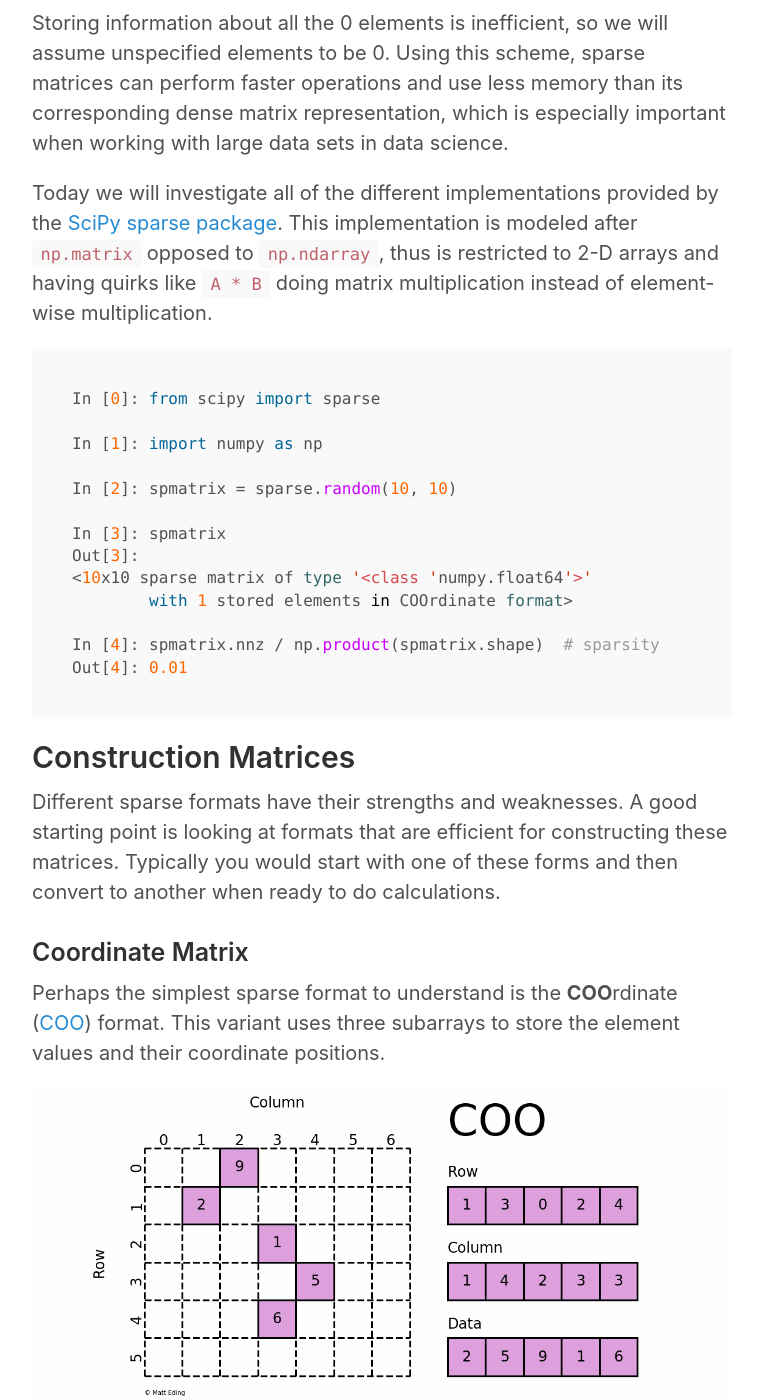
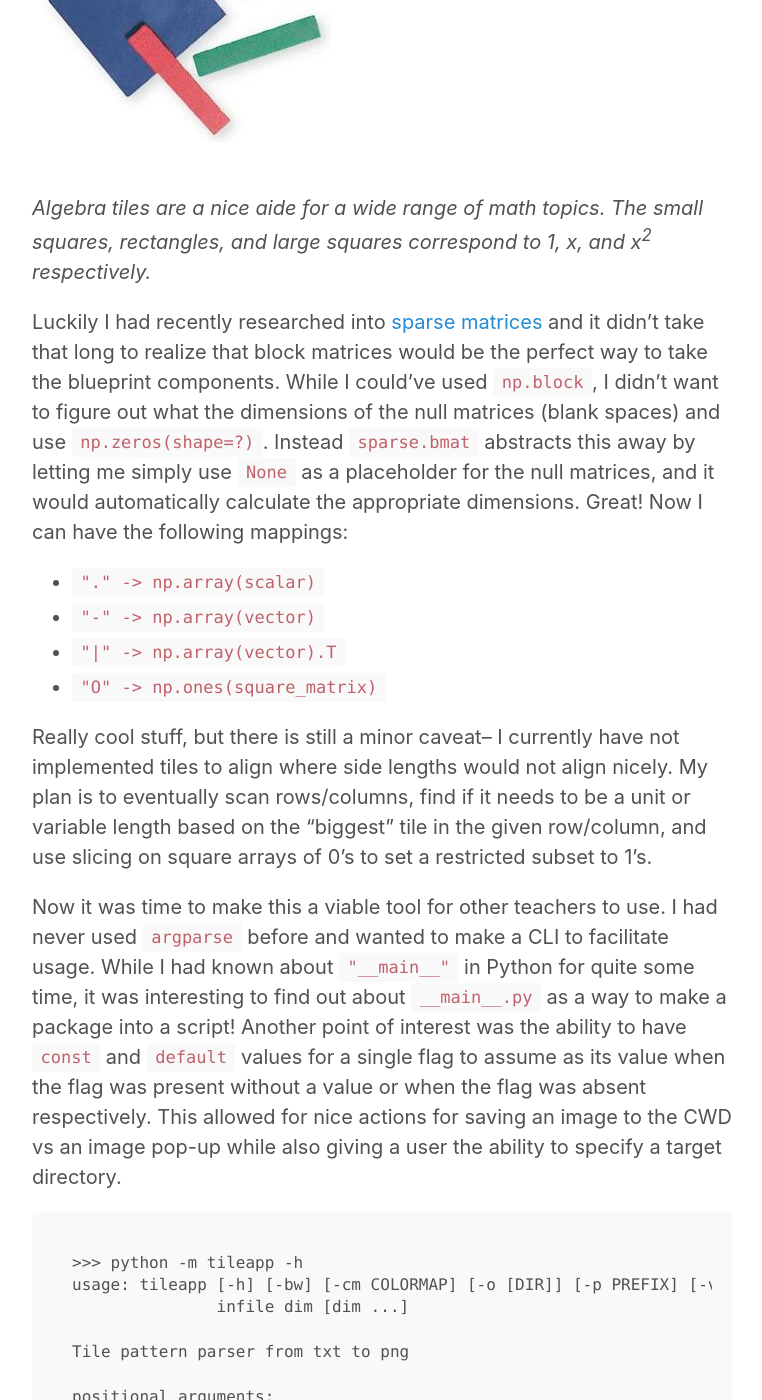
Before and after one commit to MattEding/matteding.github.io, a Jekyll site: the page built from index.html, in a window 1280 px wide and 1400 px high, scrolled down 1530 px. Shown: the whole window, without its empty margins (258-1020 px from the left). Built offline with Jekyll 4.4.1, drawn with Linux system fonts in a browser that asks for light colours; the list of posts is cut into pages by our own code; some of the changed text lies outside the part shown.

Commit message:
tile pattern app

````diff
--- a/_config.yml
+++ b/_config.yml
@@ -35,41 +35,3 @@ pages_list:
   About: '/about'
   Archive: '/archive'
   Feed: '/index.html'
-
-
-# --- Footer options --- #
-
-# Select your active Social Network Links.
-# Uncomment the links you want to show in the footer and add your information to each link.
-# You can reorder the items to define the link order.
-# If you want to add a new link that isn't here, you'll need to also edit the file _data/SocialNetworks.yml
-social-network-links:
-  rss: true
-  email: "matteding@gmail.com"
-# facebook: daattali
-  github: MattEding
-# twitter: daattali
-#  reddit: yourname
-#  google-plus: +DeanAttali
-  linkedin: matteding
-#  xing: yourname
-#  stackoverflow: "3943160/daattali"
-#  snapchat: deanat78
-#  instagram: deanat78
-#  youtube: user/deanat78
-#  spotify: yourname
-#  telephone: +14159998888
-#  steam: deanat78
-#  twitch: yourname
-#  yelp: yourname
-
-# Select which share links to show in posts
-share-links-active:
-  twitter: true
-  facebook: true
-  google: false
-  linkedin: true
-
-# How to display the link to the website in the footer
-# Remove this if you don't want a link in the footer
-url-pretty: "matteding.github.io" # eg. "deanattali.com/beautiful-jekyll"
--- a/_data/SocialNetworks.yml
+++ /dev/null
@@ -1,97 +0,0 @@
-# You can define your custom social network links here.
-# Use the same key you added in _config.yml -> social-network-links.
-# In addition to that you need to specify the following properties:
-#   name: Specify a user-friendly name that will be used as a link title
-#   baseURL: Define a base URL which will be combined with the value of
-#            site.social-network-links.<key>
-#   icon: Specify a valid fontawesome icon class
-
-facebook:
-  name: "Facebook"
-  baseURL: "https://www.facebook.com/"
-  icon: "fa-facebook"
-
-github:
-  name: "GitHub"
-  baseURL: "https://github.com/"
-  icon: "fa-github"
-
-twitter:
-  name: "Twitter"
-  baseURL: "https://twitter.com/"
-  icon: "fa-twitter"
-
-reddit:
-  name: "Reddit"
-  baseURL: "https://reddit.com/u/"
-  icon: "fa-reddit"
-
-google-plus:
-  name: "Google+"
-  baseURL: "https://plus.google.com/"
-  icon: "fa-google-plus"
-
-email:
-  name: "Email me"
-  baseURL: "mailto:"
-  icon: "fa-envelope"
-
-linkedin:
-  name: "LinkedIn"
-  baseURL: "https://linkedin.com/in/"
-  icon: "fa-linkedin"
-
-xing:
-  name: "Xing"
-  baseURL: "https://www.xing.com/profile/"
-  icon: "fa-xing"
-
-stackoverflow:
-  name: "StackOverflow"
-  baseURL: "https://stackoverflow.com/users/"
-  icon: "fa-stack-overflow"
-
-snapchat:
-  name: "Snapchat"
-  baseURL: "https://www.snapchat.com/add/"
-  icon: "fa-snapchat-ghost"
-
-instagram:
-  name: "Instagram"
-  baseURL: "https://www.instagram.com/"
-  icon: "fa-instagram"
-
-youtube:
-  name: "YouTube"
-  baseURL: "https://www.youtube.com/"
-  icon: "fa-youtube"
-
-spotify:
-  name: "Spotify"
-  baseURL: "https://open.spotify.com/user/"
-  icon: "fa-spotify"
-
-telephone:
-  name: "Phone"
-  baseURL: "tel:"
-  icon: "fa-phone"
-
-rss:
-  name: "RSS"
-  baseURL: "{{ '/feed.xml' | prepend: site.baseurl }}"
-  icon: "fa-rss"
-
-steam:
-  name: "Steam"
-  baseURL: "https://steamcommunity.com/id/"
-  icon: "fa-steam"
-
-twitch:
-  name: "Twitch"
-  baseURL: "https://www.twitch.tv/"
-  icon: "fa-twitch"
-
-yelp:
-  name: "Yelp"
-  baseURL: "https://{{ site.author.yelp }}.yelp.com"
-icon: "fa-yelp"
--- /dev/null
+++ b/_posts/2019-05-21-tilepattern.md
@@ -0,0 +1,117 @@
+# Tile Pattern App
+
+Back from my teaching days, I had written some rudimetry code to assist in making
+[tile patterns](https://tasks.illustrativemathematics.org/content-standards/tasks/2121)
+for my algebra students to make predictions and write equations. Recently I had decided
+to revisit this idea in a more robust manner and it eventually evolved into a Flask app
+where you can find a working version deployed on [Heroku](https://tilepattern.herokuapp.com/).
+
+![Pattern Fig. 2](/images/pat1_fig2.png) <!-- make this a gif of the figures -->
+_Color-coding exposes the pattern's structure._
+
+It has definitely been a fun and interesting experience making this come to fruition.
+My plan was to first make a Python script to parse a text file that contains a
+template for the tile pattern. I quickly settled on using "." for a unit tile,
+"-" or "|" for a linear tile, and "O" for a quadratic tile as I felt that these
+were easy to type and correspond visually with actual [algebra tiles](https://en.wikipedia.org/wiki/Algebra_tile). For example the pattern above would have a text template of:
+
+```
+ .
+||O
+ .
+```
+
+![Algebra Tiles](/images/algtiles.png)
+_Algebra tiles are a nice aide for a wide range of math topics._
+_The small squares, rectangles, and large squares correspond to 1, x, and x<sup>2</sup> respectively._
+
+Luckily I had recently researched into [sparse matrices](https://matteding.github.io/2019/04/25/sparse-matrices/) and it didn't take that long
+to realize that block matrices would be the perfect way to take the blueprint
+components. While I could've used `np.block`, I didn't want to figure out what the
+dimensions of the null matrices (blank spaces) and use `np.zeros(shape=?)`.
+Instead `sparse.bmat` abstracts this away by letting me simply use `None` as a
+placeholder for the null matrices, and it would automatically calculate the
+appropriate dimensions. Great! Now I can have the following mappings:
+
+- `"." -> np.array(scalar)`
+- `"-" -> np.array(vector)`
+- `"|" -> np.array(vector).T`
+- `"O" -> np.ones(square_matrix)`
+
+Really cool stuff, but there is still a minor caveat--
+I currently have not implemented tiles to align where side lengths would not align
+nicely. My plan is to eventually scan rows/columns, find if it needs to be a
+unit or variable length based on the "biggest" tile in the given row/column,
+and use slicing on square arrays of 0's to set a restricted subset to 1's.
+
+Now it was time to make this a viable tool for other teachers to use. I had never
+used `argparse` before and wanted to make a CLI to facilitate usage. While I had
+known about `"__main__"` in Python for quite some time, it was interesting to find out
+about `__main__.py` as a way to make a package into a script! Another point of
+interest was the ability to have `const` and `default` values for a single flag to
+assume as its value when the flag was present without a value or when the flag was
+absent respectively. This allowed for nice actions for saving an image to the CWD vs
+an image pop-up while also giving a user the ability to specify a target directory.
+
+```
+>>> python -m tileapp -h
+usage: tileapp [-h] [-bw] [-cm COLORMAP] [-o [DIR]] [-p PREFIX] [-v]
+               infile dim [dim ...]
+
+Tile pattern parser from txt to png
+
+positional arguments:
+  infile                filepath with pattern to parse
+  dim                   dimensions to form pattern
+
+optional arguments:
+  -h, --help            show this help message and exit
+  -a, --alpha           transparency of the colors used in png output;
+                        set to 0 for b/w png
+  -cm COLORMAP, --colormap COLORMAP
+                        colormap used to differentiate tile parts; see
+                        https://matplotlib.org/tutorials/colors/colormaps.html
+  -o [DIR], --outdir [DIR]
+                        destination file for png output; if omitted, png is
+                        popup; if not arg, save png to cwd
+  -p PREFIX, --prefix PREFIX
+                        prefix used for png output; use alongside outdir
+  -v, --verbose         print to stdout the array used for png creation
+```
+
+Still not satisfied that there would be much of an audience of math teachers who
+would use the then current incarnation as is, I began developing a Flask app
+to make anyone lacking programming knowledge able to reap the benefits of my work.
+For this I had to make a decision regarding how to store the generated images
+to display to the user. Initially I was thinking about taking advantage of
+SQLite's in [in-memory](https://www.sqlite.org/inmemorydb.html) capabilities since
+the use case of this application does not need persitent storage. But then again
+I thought that while this could work, it seemed like over engineering for a single
+image generated at a time. It was time to reformulate my approach.
+
+<!-- maybe some file themed image here? -->
+
+Most Python programmers are familiar with `open(outfile, 'wb')` and it was time to
+put working with files into overdrive. Right off the bat, I decided a `io.BytesIO` would
+be the perfect choice since they allow working with image files directly as an object
+rather than needed to write to disk. Alas things are never as simple as intially
+thought; HTML was designed to work with plain text. After some sluthing, I stumbled upon
+someone's proposed workaround using a module that I have never looked twice at--`base64`.
+In a nutshell, [Base64](https://en.wikipedia.org/wiki/Base64) encodes bytes into text
+which makes it ideal to act as a medium between the binary images and my web app.
+
+![Custom Tile Pattern](/images/customtile.png)
+_Interface for producing a tile pattern. Need a different figure? Different color?_
+_Easy, just change the parameters and you're good to go!_
+
+Despite needing to make the app more exciting with CSS/Bootstrap, those were
+secondary to getting my now fully functional app out to the public via Heroku.
+In the past, Heroku had never cooperated with me, and I was unsurprised when it
+invariably threw errors at me. Yet this time I was determined to get it to work
+and _finally_ got it working. My Achilles heel?--thinking that gunicorn was embedded
+within Heroku and omitting it from the `requirements.txt`. As the saying goes: "Fool
+me once, shame on you; fool me twice, shame on me."
+
+Now all the remains is spicing up the front-end of the app. But that will have to
+wait until another day. In the meantime if you are interested in looking at the
+code source visit [my GitHub](https://github.com/MattEding/Tile-Pattern).
````
Also changed, not shown: images/algtiles.png (added), images/customtile.png (added), images/pat1_fig2.png (added).
